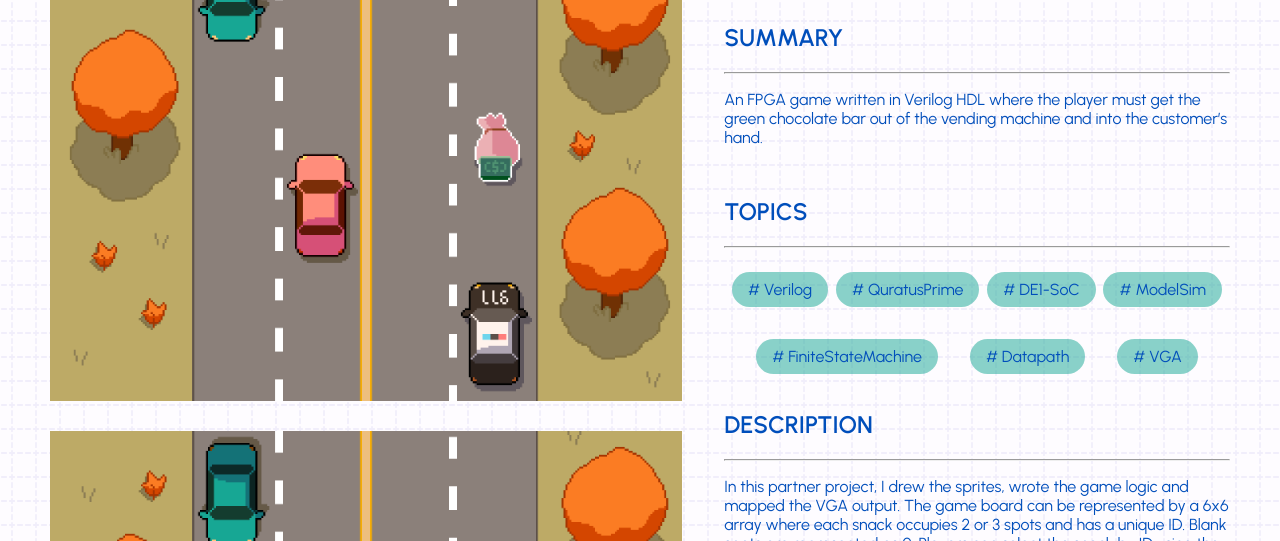
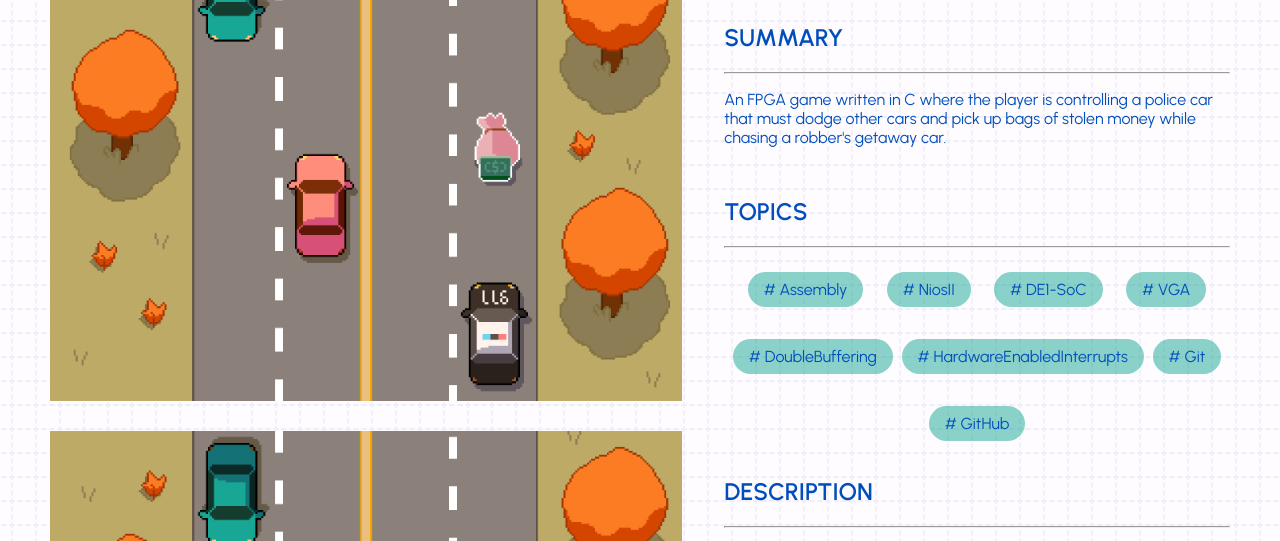
Before and after one commit to nrakhshan/portfolio, a plain HTML site: page Projects/fugitive.html in a window 1280 px wide. Shown: the part 207-748 px from the top of the page. Drawn offline with Linux system fonts and the light colour scheme; a web font is replaced by a local one.

Commit message:
Update fugitive.html

```diff
--- a/Projects/fugitive.html
+++ b/Projects/fugitive.html
@@ -3,7 +3,7 @@
 <head>
     <meta charset="UTF-8">
     <meta name="viewport" content="width=device-width, initial-scale=1.0">
-    <title>Snacktime Slider</title>
+    <title>Fall Fugitive</title>
     <link rel="stylesheet" href="../style.css">
     <style>
         @import url('https://fonts.googleapis.com/css2?family=Gloock&family=Kalnia:wght@100..700&family=Urbanist:ital,wght@0,100..900;1,100..900&display=swap');
@@ -31,8 +31,8 @@
 
     <div class="columns">
         <div class="left">
-            <img src="../Images/car.png" alt="A screenshot of Snacktime Slider" id="snackimg">
-            <img src="../Images/car.png" alt="A screenshot of Snacktime Slider" class="secondary">
+            <img src="../Images/car.png" alt="A screenshot of Fall Fugitive" id="snackimg">
+            <img src="../Images/car.png" alt="A screenshot of Fall Fugitive" class="secondary">
         </div>
         <div class="right">
             <h1 class="project">Fall Fugitive</h1>
@@ -40,23 +40,23 @@
             <div class="summary">
                 <h2 class="project">SUMMARY</h2>
                 <hr class="project">
-                <p class="project">An FPGA game
-                    written in Verilog HDL where the player must
-                    get the green chocolate bar out of the vending
-                    machine and into the customer’s hand.</p>
+                <p class="project">An FPGA game written in C where the player is controlling
+                    a police car that must dodge other cars and pick up bags of
+                    stolen money while chasing a robber's getaway car. </p>
             </div>
 
             <div class="topics">
                 <h2 class="project">TOPICS</h2>
                 <hr class="project">
                 <div class="tags" id="falltags">
-                    <p class="ptag">Verilog</p>
-                    <p class="ptag">QuratusPrime</p>
+                    <p class="ptag">Assembly</p>
+                    <p class="ptag">NiosII</p>
                     <p class="ptag">DE1-SoC</p>
-                    <p class="ptag">ModelSim</p>
-                    <p class="ptag">FiniteStateMachine</p>
-                    <p class="ptag">Datapath</p>
                     <p class="ptag">VGA</p>
+                    <p class="ptag">DoubleBuffering</p>
+                    <p class="ptag">HardwareEnabledInterrupts</p>
+                    <p class="ptag">Git</p>
+                    <p class="ptag">GitHub</p>
                 </div>
             </div>
 
```
